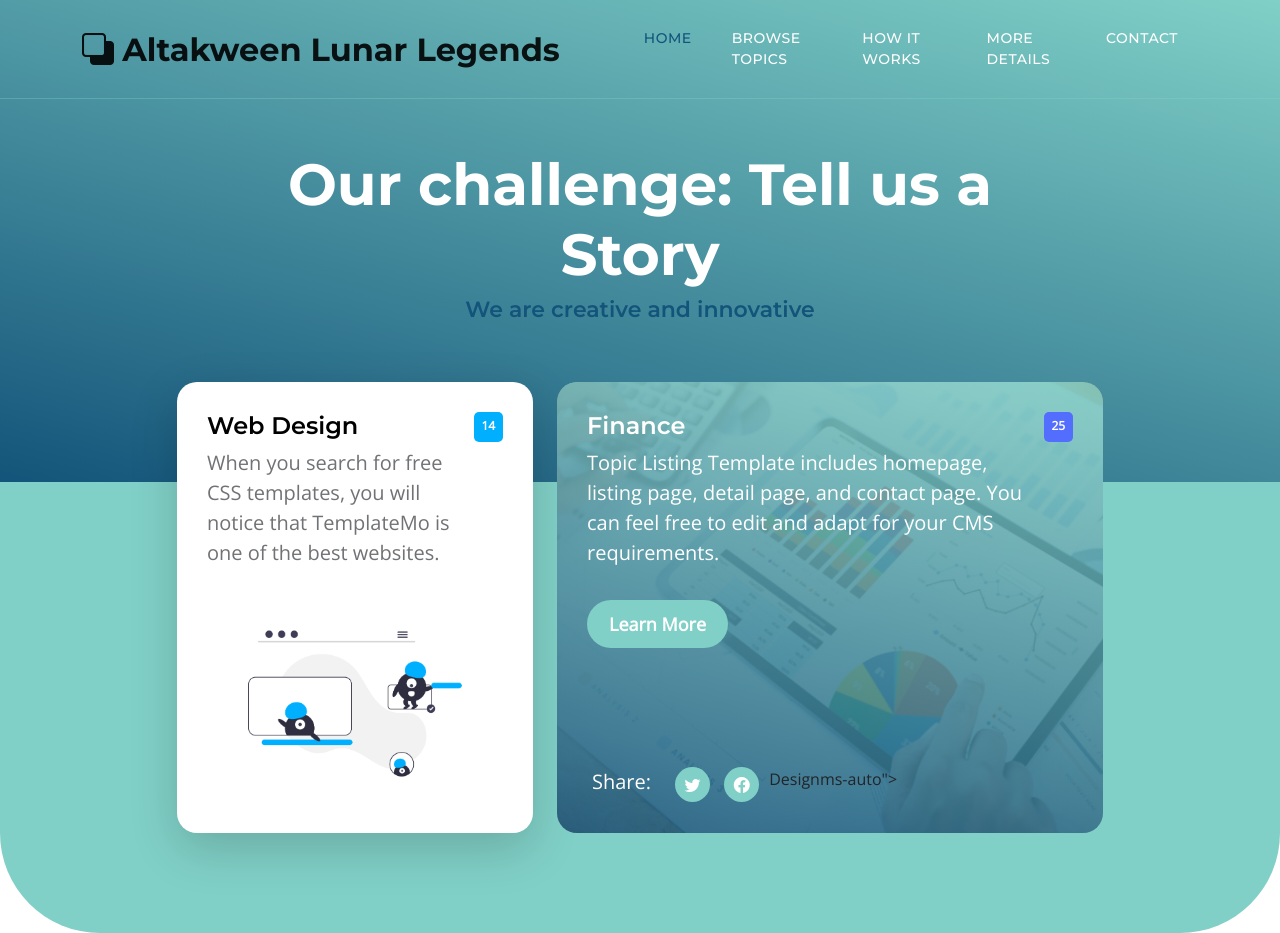
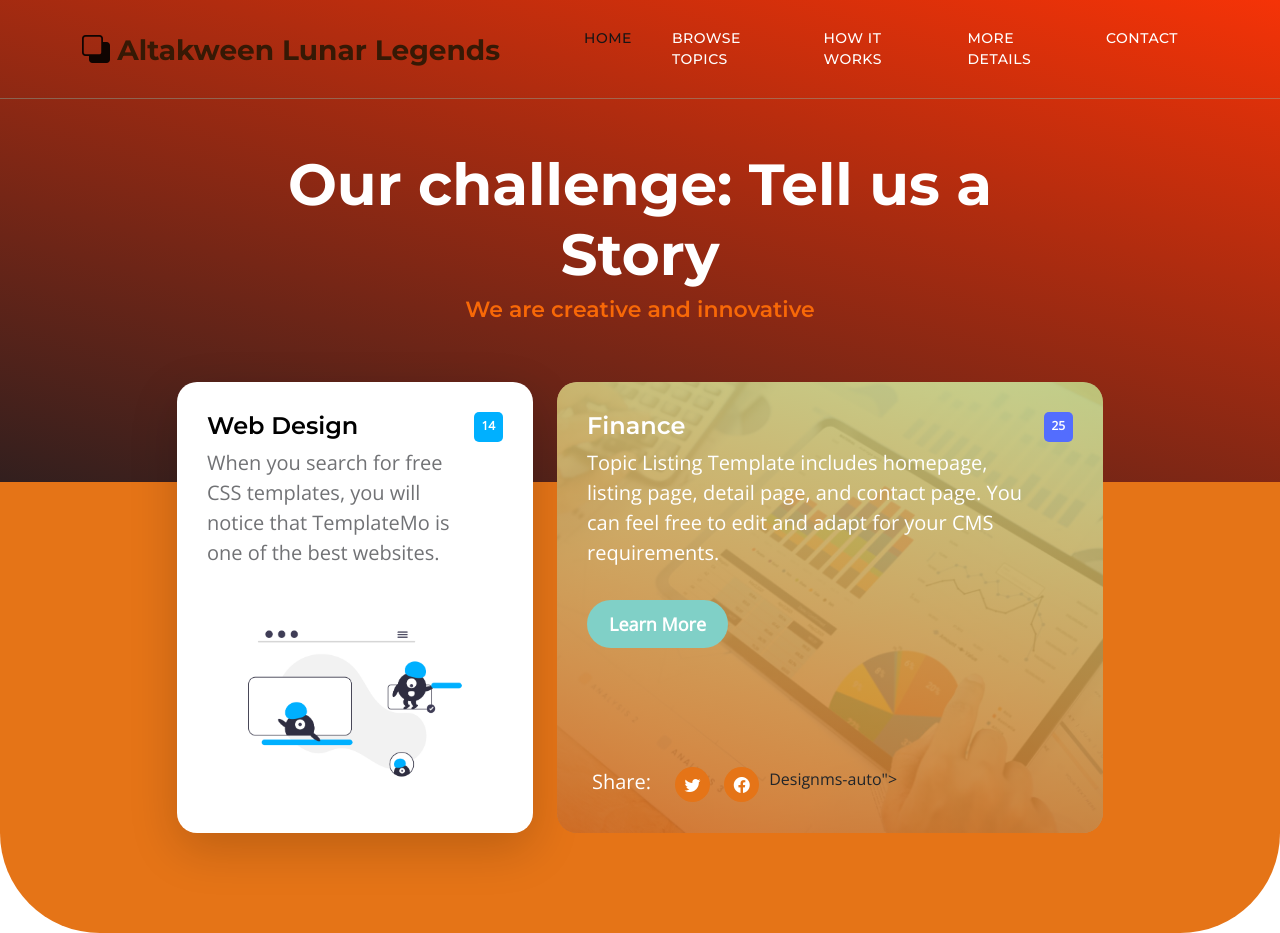
Before and after one commit to Bouhdima/LunarLegends, a plain HTML site: page index.html in a window 1280 px wide. Shown: the top 933 px of the page. Drawn offline with nearby package versions, Linux system fonts and the light colour scheme.

Commit message:
Update templatemo-topic-listing.css

```diff
--- a/css/templatemo-topic-listing.css
+++ b/css/templatemo-topic-listing.css
@@ -1,9 +1,4 @@
 /*
-
-TemplateMo 590 topic listing
-
-https://templatemo.com/tm-590-topic-listing
-
 */
 
 /*---------------------------------------
@@ -11,15 +6,17 @@ https://templatemo.com/tm-590-topic-listing
 -----------------------------------------*/
 :root {
   --white-color:                  #ffffff;
-  --primary-color:                #13547a;
-  --secondary-color:              #80d0c7;
+  --primary-color:                #f86807;
+  --primary-color1:                #191515;
+
+  --secondary-color:              #e57417;
   --section-bg-color:             #f0f8ff;
   --custom-btn-bg-color:          #80d0c7;
-  --custom-btn-bg-hover-color:    #13547a;
+  --custom-btn-bg-hover-color:    #737a13;
   --dark-color:                   #000000;
   --p-color:                      #717275;
-  --border-color:                 #7fffd4;
-  --link-hover-color:             #13547a;
+  --border-color:                 #fff67f;
+  --link-hover-color:             #aab8c1;
 
   --body-font-family:             'Open Sans', sans-serif;
   --title-font-family:            'Montserrat', sans-serif;
@@ -147,7 +144,7 @@ strong {
 }
 
 .section-overlay {
-  background-image: linear-gradient(15deg, #13547a 0%, #80d0c7 100%);
+  background-image: linear-gradient(15deg, #d56616 0%, #c0d080 100%);
   position: absolute;
   top: 0;
   left: 0;
@@ -295,13 +292,14 @@ strong {
 
 .navbar-brand,
 .navbar-brand:hover {
-  font-size: var(--h3-font-size);
+  font-size: var(--h4-font-size);
   font-weight: var(--font-weight-bold);
   display: block;
 }
 
 .navbar-brand span {
   font-family: var(--title-font-family);
+  color: rgb(54, 25, 5);
 }
 
 .navbar-expand-lg .navbar-nav .nav-link {
@@ -325,7 +323,7 @@ strong {
 
 .navbar-nav .nav-link.active,
 .navbar-nav .nav-link:hover {
-  color: var(--primary-color);
+  color: var(--primary-color1);
 }
 
 .navbar .dropdown-menu {
@@ -486,7 +484,7 @@ strong {
   HERO
 -----------------------------------------*/
 .hero-section {
-  background-image: linear-gradient(15deg, #13547a 0%, #80d0c7 100%);
+  background-image: linear-gradient(15deg, #321f1e 0%, #f53307 100%);
   position: relative;
   overflow: hidden;
   padding-top: 150px;
```
